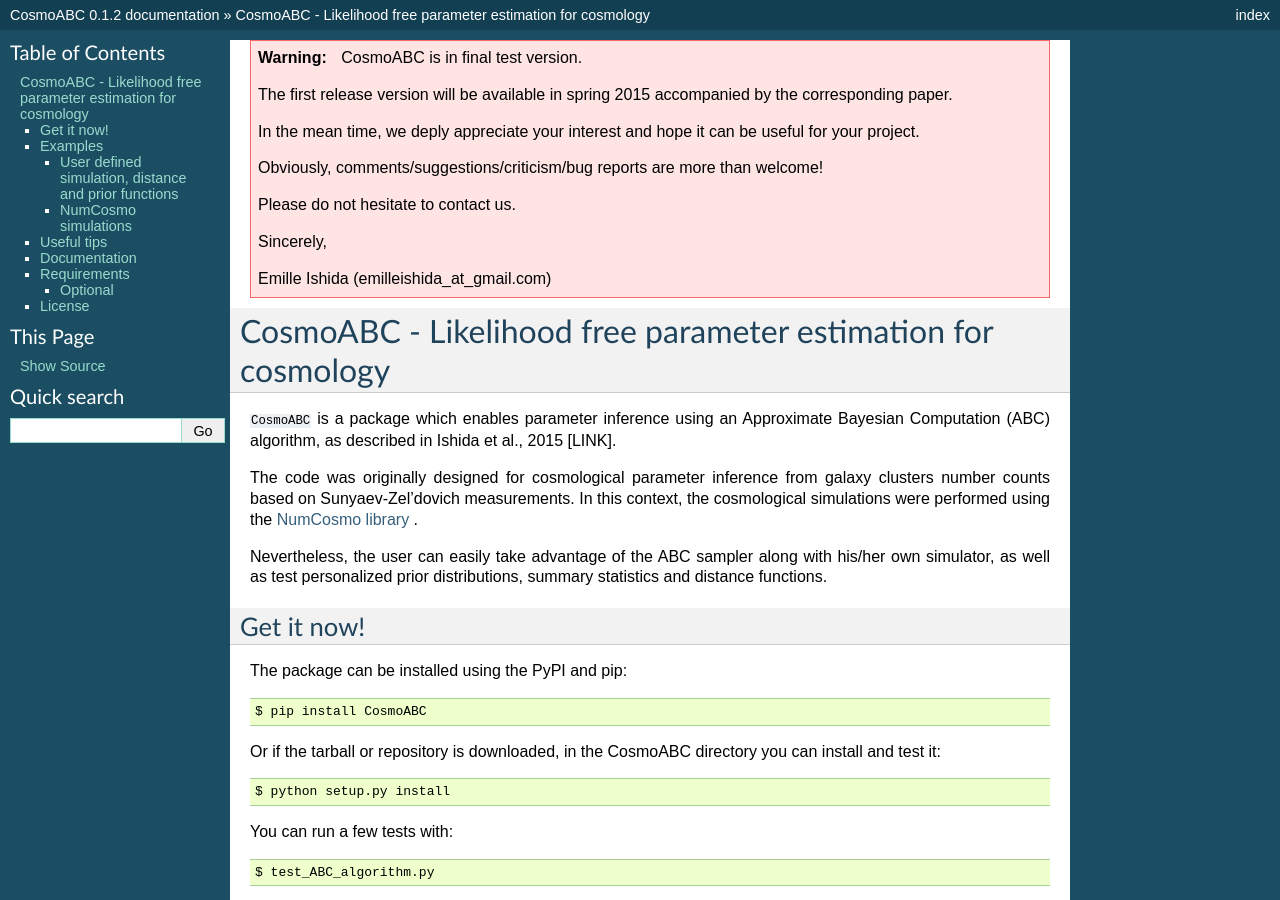
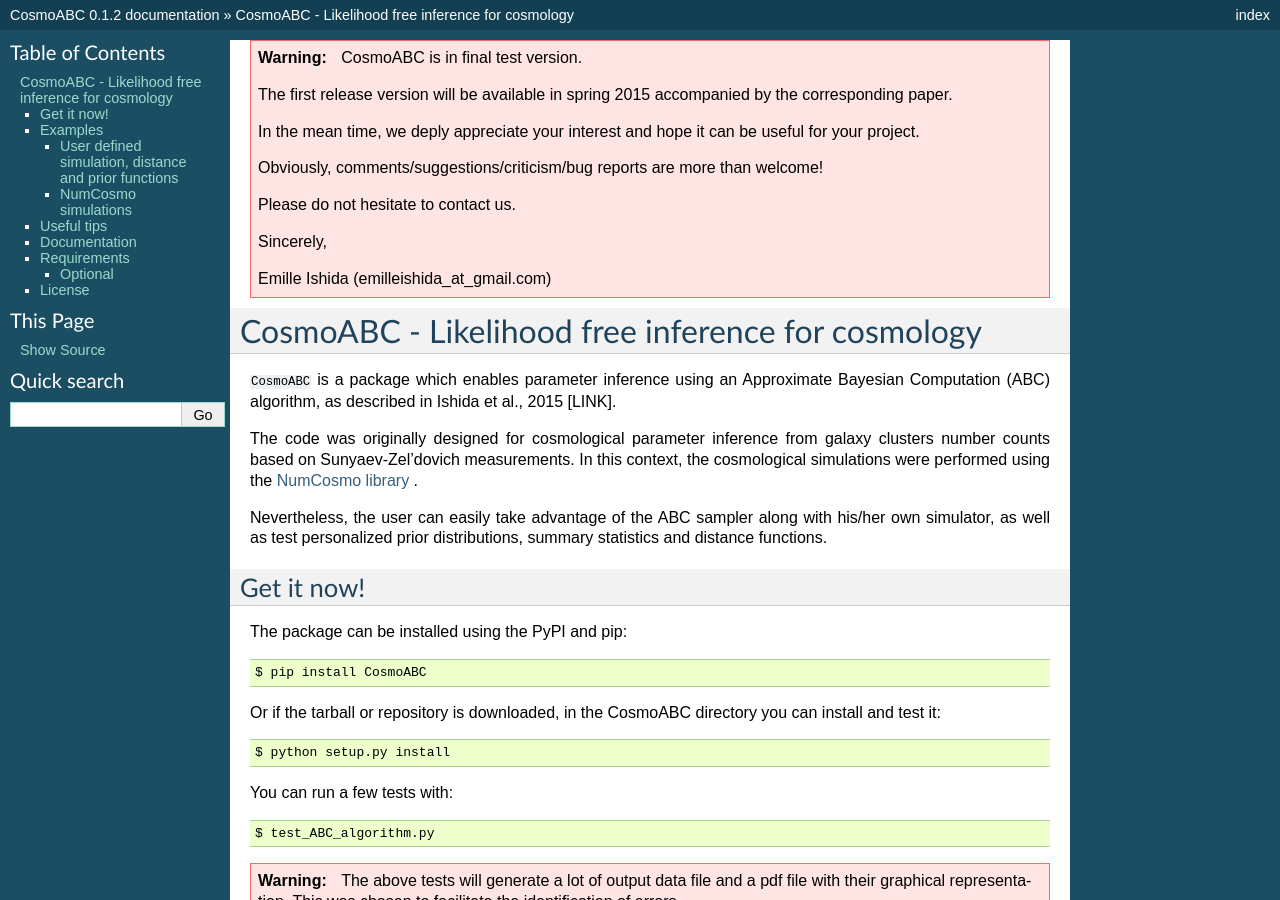
Before and after one commit to COINtoolbox/CosmoABC, a Sphinx documentation site: the page built from docs/source/index.rst, in a window 1280 px wide and 900 px high. Built offline with Sphinx 7.4.7, drawn with Linux system fonts in a browser that asks for light colours; some of the changed text lies outside the part shown.

Commit message:
changed doc inference

```diff
--- a/docs/source/index.rst
+++ b/docs/source/index.rst
@@ -16,7 +16,7 @@
 
 
 
-CosmoABC - Likelihood free parameter estimation for cosmology
+CosmoABC - Likelihood free inference for cosmology
 =============================================================
 
 
```
